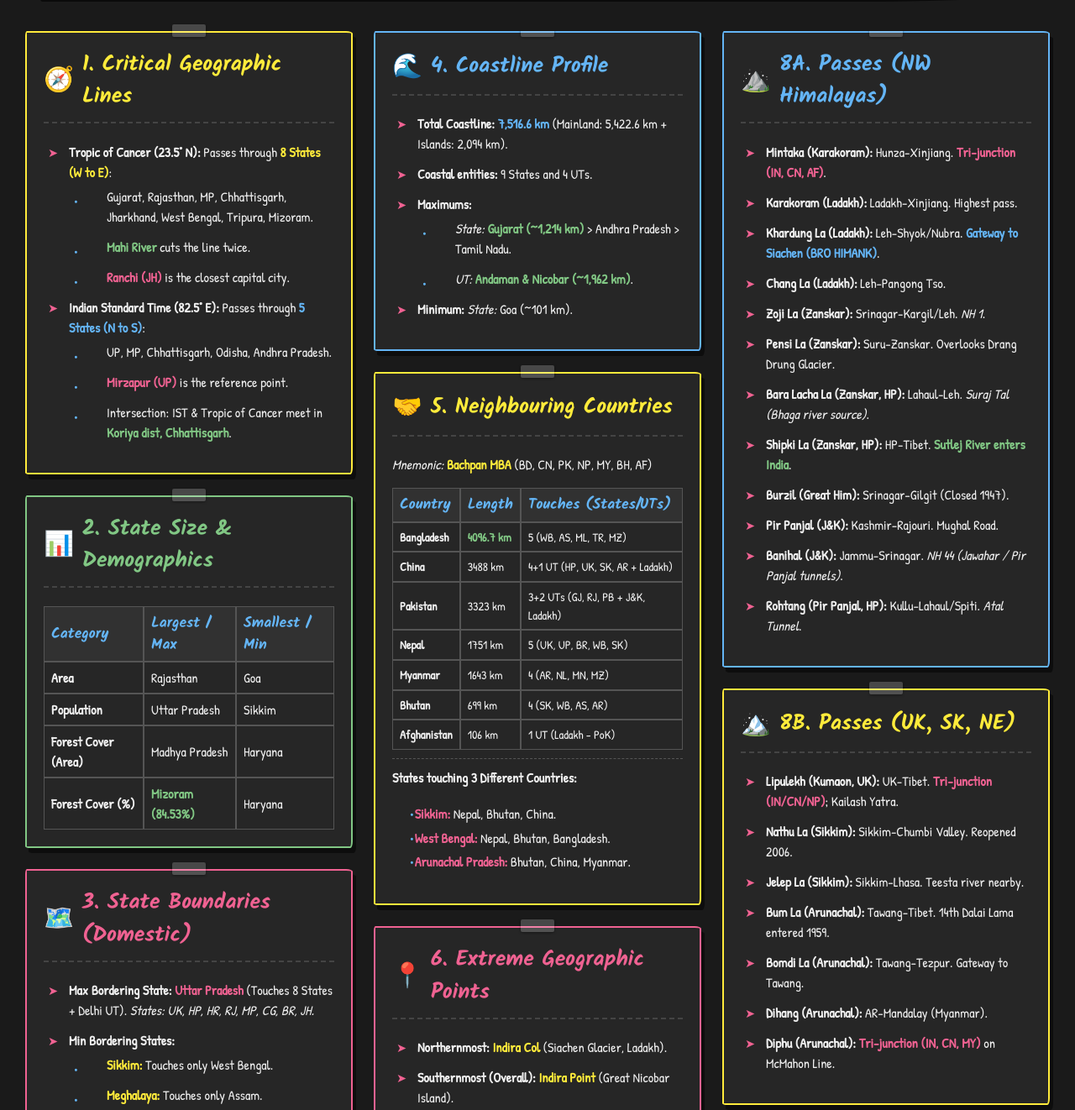
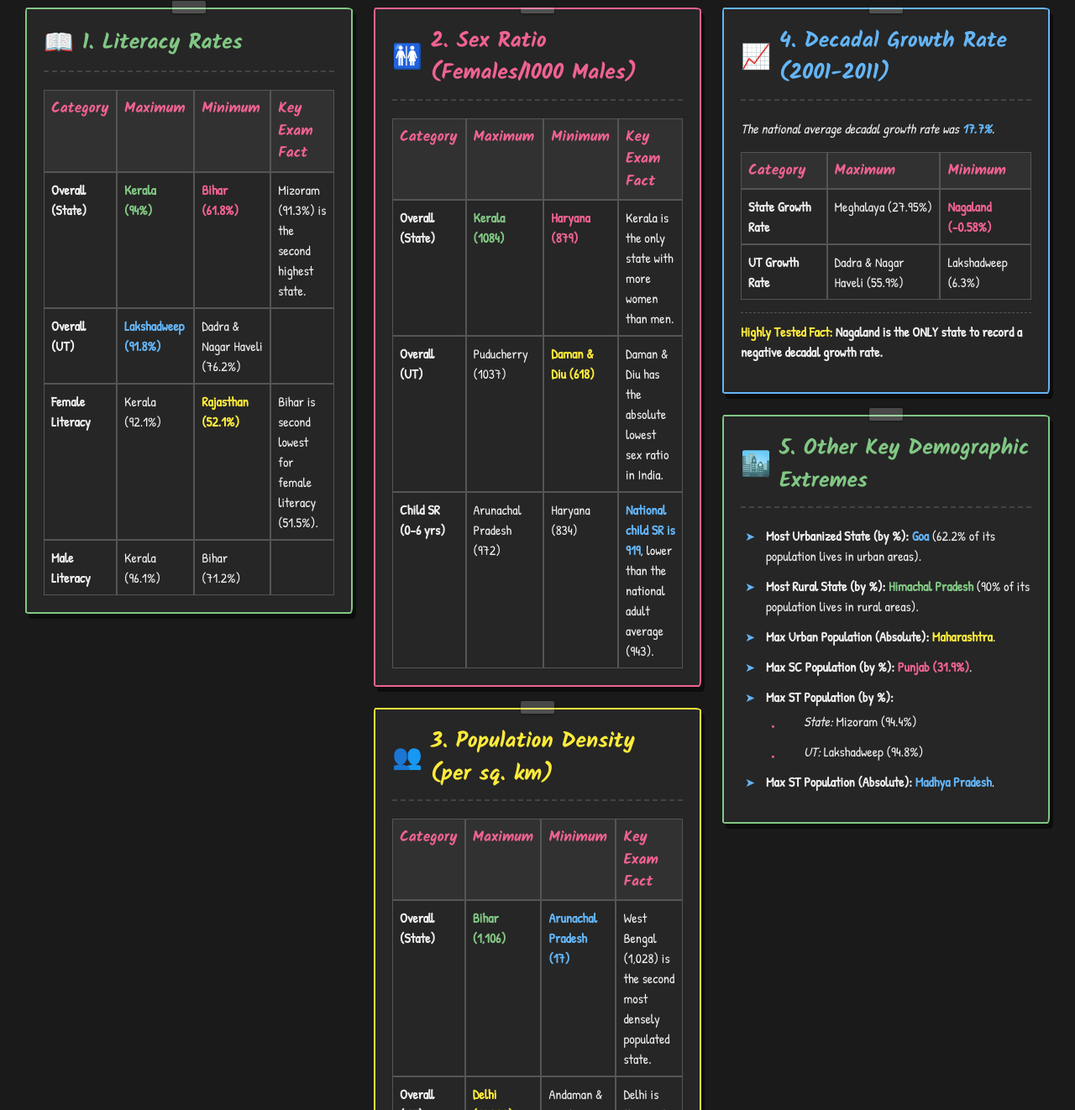
Before and after one commit to pp-luffy/CA, a plain HTML site: page html/Shortnotes/Geography/India.html in a window 1280 px wide. Shown: the part 409-1731 px from the top of the page at 84% size. Drawn offline with Linux system fonts and the light colour scheme.

Commit message:
Update India.html

```diff
--- a/html/Shortnotes/Geography/India.html
+++ b/html/Shortnotes/Geography/India.html
@@ -3,7 +3,7 @@
 <head>
     <meta charset="UTF-8">
     <meta name="viewport" content="width=device-width, initial-scale=1.0">
-    <title>Indian Geography Complete Revision Board</title>
+    <title>Census 2011 Demographics Revision Board</title>
     <link href="https://fonts.googleapis.com/css2?family=Kalam:wght@400;700&family=Patrick+Hand&display=swap" rel="stylesheet">
     <style>
         :root {
@@ -79,8 +79,8 @@
 
         /* Ultra-Short Revision Header */
         .revision-header {
-            background: linear-gradient(135deg, #182e3a, #262626);
-            border: 3px solid var(--accent-blue);
+            background: linear-gradient(135deg, #3a182e, #262626);
+            border: 3px solid var(--accent-pink);
             border-radius: 255px 15px 225px 15px/15px 225px 15px 255px;
             padding: 25px 35px;
             margin-bottom: 40px;
@@ -89,7 +89,7 @@
 
         .revision-header h1 {
             font-family: var(--font-head);
-            color: var(--accent-blue);
+            color: var(--accent-pink);
             text-align: center;
             font-size: 2.2rem;
             margin-top: 0;
@@ -106,7 +106,7 @@
         }
 
         .quick-facts div {
-            border-left: 4px solid var(--accent-blue);
+            border-left: 4px solid var(--accent-pink);
             padding-left: 15px;
         }
 
@@ -179,7 +179,7 @@
             content: '➤';
             position: absolute;
             left: 0;
-            color: var(--accent-pink);
+            color: var(--accent-blue);
             font-size: 0.9rem;
             top: 2px;
         }
@@ -192,7 +192,7 @@
 
         .sub-list li::before {
             content: '•';
-            color: var(--accent-blue);
+            color: var(--accent-pink);
             font-size: 1.2rem;
             left: -15px;
         }
@@ -281,14 +281,15 @@
 
         .sketch-table th, .sketch-table td {
             border: 1px solid var(--border-color);
-            padding: 6px 8px;
+            padding: 8px;
             text-align: left;
+            vertical-align: top;
         }
 
         .sketch-table th {
             background: rgba(255,255,255,0.05);
             font-family: var(--font-head);
-            color: var(--accent-blue);
+            color: var(--accent-pink);
             font-size: 1.1rem;
         }
 
@@ -308,28 +309,22 @@
 
         <!-- Ultra-Short Quick Revision Sheet -->
         <div class="revision-header">
-            <h1>⚡ Indian Geography Quick Revision ⚡</h1>
+            <h1>⚡ Census 2011: Ultra-Short Revision ⚡</h1>
             <div class="quick-facts">
                 <div>
-                    <b>🧭 Core Lines:</b> <span class="hl-yellow">Tropic of Cancer (8 States)</span>, intersects IST (5 States) in Chhattisgarh. Mahi river cuts Cancer twice!
+                    <b>📖 Literacy:</b> <span class="hl-green">Kerala (94%)</span> is Max. <span class="hl-pink">Bihar (61.8%)</span> is Min. Rajasthan has lowest female literacy (52.1%).
                 </div>
                 <div>
-                    <b>📊 Extremes (States):</b><br>
-                    <i>Area:</i> RJ (Max) / Goa (Min).<br>
-                    <i>Pop:</i> UP (Max) / Sikkim (Min).<br>
-                    <i>Forest:</i> MP (Max Area), MZ (Max %).
+                    <b>🚻 Sex Ratio:</b> Max: Kerala (1084). Min: Haryana (879). Daman & Diu is lowest overall (618). <span class="hl-blue">Child SR is 919 (lower than Adult 943)</span>.
                 </div>
                 <div>
-                    <b>🗺️ Borders:</b> <span class="hl-pink">UP touches 8 States + 1 UT</span>. Sonbhadra (UP) touches 4 states. 5 States are strictly Landlocked.
+                    <b>👥 Density:</b> <span class="hl-yellow">Bihar (1,106)</span> is Max State. Arunachal (17) is Min State. Delhi (11,320) is highest overall.
                 </div>
                 <div>
-                    <b>🌊 Coastline:</b> 7,516.6 km. <span class="hl-blue">Gujarat (Max State)</span>, A&N (Max UT), Goa (Min State).
+                    <b>📈 Growth (2001-2011):</b> <span class="hl-blue">Nagaland (-0.58%)</span> ONLY negative state! Meghalaya highest state (27.95%). National Avg: 17.7%.
                 </div>
                 <div>
-                    <b>🤝 Neighbors (Bachpan MBA):</b> BD > CN > PK > NP > MY > BH > AF. Sikkim, WB, Arunachal touch 3 nations each.
-                </div>
-                <div>
-                    <b>📍 N/S/E/W Extremes:</b> Indira Col (N), Indira Point (S), Kibithu (E), Guhar Moti (W).
+                    <b>🏙️ Demographics:</b> Goa (Most Urban %), HP (Most Rural %), MP (Max ST Count), Punjab (Max SC %).
                 </div>
             </div>
         </div>
@@ -337,168 +332,121 @@
         <!-- Detailed Sketchnote Grid (Zero Omission) -->
         <div class="masonry-grid">
 
-            <!-- Card 1: Geographic Lines -->
-            <div class="card" style="border-color: var(--accent-yellow);">
-                <h2 style="color: var(--accent-yellow);"><span class="icon">🧭</span> 1. Critical Geographic Lines</h2>
-                <ul class="sketch-list">
-                    <li><b>Tropic of Cancer (23.5° N):</b> Passes through <span class="hl-yellow">8 States (W to E)</span>:
-                        <ul class="sub-list">
-                            <li>Gujarat, Rajasthan, MP, Chhattisgarh, Jharkhand, West Bengal, Tripura, Mizoram.</li>
-                            <li><span class="hl-green">Mahi River</span> cuts the line twice.</li>
-                            <li><span class="hl-pink">Ranchi (JH)</span> is the closest capital city.</li>
-                        </ul>
-                    </li>
-                    <li><b>Indian Standard Time (82.5° E):</b> Passes through <span class="hl-blue">5 States (N to S)</span>:
-                        <ul class="sub-list">
-                            <li>UP, MP, Chhattisgarh, Odisha, Andhra Pradesh.</li>
-                            <li><span class="hl-pink">Mirzapur (UP)</span> is the reference point.</li>
-                            <li>Intersection: IST & Tropic of Cancer meet in <span class="hl-green">Koriya dist, Chhattisgarh</span>.</li>
-                        </ul>
-                    </li>
-                </ul>
-            </div>
-
-            <!-- Card 2: State Size & Demographics -->
+            <!-- Card 1: Literacy Rates -->
             <div class="card" style="border-color: var(--accent-green);">
-                <h2 style="color: var(--accent-green);"><span class="icon">📊</span> 2. State Size & Demographics</h2>
+                <h2 style="color: var(--accent-green);"><span class="icon">📖</span> 1. Literacy Rates</h2>
                 <table class="sketch-table">
-                    <tr><th>Category</th><th>Largest / Max</th><th>Smallest / Min</th></tr>
-                    <tr><td><b>Area</b></td><td>Rajasthan</td><td>Goa</td></tr>
-                    <tr><td><b>Population</b></td><td>Uttar Pradesh</td><td>Sikkim</td></tr>
-                    <tr><td><b>Forest Cover (Area)</b></td><td>Madhya Pradesh</td><td>Haryana</td></tr>
-                    <tr><td><b>Forest Cover (%)</b></td><td><span class="hl-green">Mizoram (84.53%)</span></td><td>Haryana</td></tr>
+                    <tr><th>Category</th><th>Maximum</th><th>Minimum</th><th>Key Exam Fact</th></tr>
+                    <tr>
+                        <td><b>Overall (State)</b></td>
+                        <td><span class="hl-green">Kerala (94%)</span></td>
+                        <td><span class="hl-pink">Bihar (61.8%)</span></td>
+                        <td>Mizoram (91.3%) is the second highest state.</td>
+                    </tr>
+                    <tr>
+                        <td><b>Overall (UT)</b></td>
+                        <td><span class="hl-blue">Lakshadweep (91.8%)</span></td>
+                        <td>Dadra & Nagar Haveli (76.2%)</td>
+                        <td></td>
+                    </tr>
+                    <tr>
+                        <td><b>Female Literacy</b></td>
+                        <td>Kerala (92.1%)</td>
+                        <td><span class="hl-yellow">Rajasthan (52.1%)</span></td>
+                        <td>Bihar is second lowest for female literacy (51.5%).</td>
+                    </tr>
+                    <tr>
+                        <td><b>Male Literacy</b></td>
+                        <td>Kerala (96.1%)</td>
+                        <td>Bihar (71.2%)</td>
+                        <td></td>
+                    </tr>
                 </table>
             </div>
 
-            <!-- Card 3: Domestic Boundaries -->
+            <!-- Card 2: Sex Ratio -->
             <div class="card" style="border-color: var(--accent-pink);">
-                <h2 style="color: var(--accent-pink);"><span class="icon">🗺️</span> 3. State Boundaries (Domestic)</h2>
-                <ul class="sketch-list">
-                    <li><b>Max Bordering State:</b> <span class="hl-pink">Uttar Pradesh</span> (Touches 8 States + Delhi UT). <i>States: UK, HP, HR, RJ, MP, CG, BR, JH.</i></li>
-                    <li><b>Min Bordering States:</b>
-                        <ul class="sub-list">
-                            <li><span class="hl-yellow">Sikkim:</span> Touches only West Bengal.</li>
-                            <li><span class="hl-yellow">Meghalaya:</span> Touches only Assam.</li>
-                        </ul>
-                    </li>
-                    <li><b>Landlocked States (5):</b> MP, Chhattisgarh, Jharkhand, Telangana, Haryana. <i>(Note: Delhi & Chandigarh are UTs).</i></li>
-                    <li><b>Niche District Fact:</b> <span class="hl-green">Sonbhadra (UP)</span> is the ONLY district touching 4 states (MP, CG, JH, BR).</li>
-                    <li><b>Niche State Facts:</b>
-                        <ul class="sub-list">
-                            <li><span class="hl-blue">Tripura:</span> Bordered by Bangladesh on 3 sides (N, S, W).</li>
-                            <li><span class="hl-blue">Assam:</span> Borders ALL other 6 "Seven Sister" states + West Bengal.</li>
-                        </ul>
-                    </li>
-                </ul>
-            </div>
-
-            <!-- Card 4: Coastline Profile -->
-            <div class="card" style="border-color: var(--accent-blue);">
-                <h2 style="color: var(--accent-blue);"><span class="icon">🌊</span> 4. Coastline Profile</h2>
-                <ul class="sketch-list">
-                    <li><b>Total Coastline:</b> <span class="hl-blue">7,516.6 km</span> (Mainland: 5,422.6 km + Islands: 2,094 km).</li>
-                    <li><b>Coastal entities:</b> 9 States and 4 UTs.</li>
-                    <li><b>Maximums:</b>
-                        <ul class="sub-list">
-                            <li><i>State:</i> <span class="hl-green">Gujarat (~1,214 km)</span> > Andhra Pradesh > Tamil Nadu.</li>
-                            <li><i>UT:</i> <span class="hl-green">Andaman & Nicobar (~1,962 km)</span>.</li>
-                        </ul>
-                    </li>
-                    <li><b>Minimum:</b> <i>State:</i> Goa (~101 km).</li>
-                </ul>
-            </div>
-
-            <!-- Card 5: Neighbouring Countries -->
-            <div class="card" style="border-color: var(--accent-yellow);">
-                <h2 style="color: var(--accent-yellow);"><span class="icon">🤝</span> 5. Neighbouring Countries</h2>
-                <p><i>Mnemonic:</i> <b class="hl-yellow">Bachpan MBA</b> (BD, CN, PK, NP, MY, BH, AF)</p>
-                <table class="sketch-table" style="font-size: 0.9rem;">
-                    <tr><th>Country</th><th>Length</th><th>Touches (States/UTs)</th></tr>
-                    <tr><td><b>Bangladesh</b></td><td><span class="hl-green">4096.7 km</span></td><td>5 (WB, AS, ML, TR, MZ)</td></tr>
-                    <tr><td><b>China</b></td><td>3488 km</td><td>4+1 UT (HP, UK, SK, AR + Ladakh)</td></tr>
-                    <tr><td><b>Pakistan</b></td><td>3323 km</td><td>3+2 UTs (GJ, RJ, PB + J&K, Ladakh)</td></tr>
-                    <tr><td><b>Nepal</b></td><td>1751 km</td><td>5 (UK, UP, BR, WB, SK)</td></tr>
-                    <tr><td><b>Myanmar</b></td><td>1643 km</td><td>4 (AR, NL, MN, MZ)</td></tr>
-                    <tr><td><b>Bhutan</b></td><td>699 km</td><td>4 (SK, WB, AS, AR)</td></tr>
-                    <tr><td><b>Afghanistan</b></td><td>106 km</td><td>1 UT (Ladakh - PoK)</td></tr>
-                </table>
-                <p style="margin-top: 10px; font-weight: bold; border-top: 1px dashed var(--border-color); padding-top:10px;">States touching 3 Different Countries:</p>
-                <ul class="sub-list">
-                    <li><span class="hl-pink">Sikkim:</span> Nepal, Bhutan, China.</li>
-                    <li><span class="hl-pink">West Bengal:</span> Nepal, Bhutan, Bangladesh.</li>
-                    <li><span class="hl-pink">Arunachal Pradesh:</span> Bhutan, China, Myanmar.</li>
-                </ul>
-            </div>
-
-            <!-- Card 6: Extreme Points -->
-            <div class="card" style="border-color: var(--accent-pink);">
-                <h2 style="color: var(--accent-pink);"><span class="icon">📍</span> 6. Extreme Geographic Points</h2>
-                <ul class="sketch-list">
-                    <li><b>Northernmost:</b> <span class="hl-yellow">Indira Col</span> (Siachen Glacier, Ladakh).</li>
-                    <li><b>Southernmost (Overall):</b> <span class="hl-yellow">Indira Point</span> (Great Nicobar Island).</li>
-                    <li><b>Southernmost (Mainland):</b> <span class="hl-yellow">Kanyakumari / Cape Comorin</span> (Tamil Nadu).</li>
-                    <li><b>Easternmost:</b> <span class="hl-blue">Kibithu</span> (Anjaw district, Arunachal Pradesh).</li>
-                    <li><b>Westernmost:</b> <span class="hl-green">Guhar Moti</span> (Near Sir Creek, Kutch dist, Gujarat).</li>
-                </ul>
-            </div>
-
-            <!-- Card 7: Boundary Lines -->
-            <div class="card" style="border-color: var(--accent-green);">
-                <h2 style="color: var(--accent-green);"><span class="icon">✂️</span> 7. Major Boundary Lines</h2>
-                <table class="sketch-table" style="font-size: 0.95rem;">
-                    <tr><th>Line</th><th>Between</th><th>Fact</th></tr>
-                    <tr><td><b>McMahon</b></td><td>IN & CN</td><td>1914 Shimla Accord (AR/Tibet)</td></tr>
-                    <tr><td><b>Radcliffe</b></td><td>IN & PK</td><td>1947; Also IN-BD border</td></tr>
-                    <tr><td><b>Durand</b></td><td>PK & AF</td><td>1893 (Orig. Brit India/Afghan)</td></tr>
-                    <tr><td><b>Sir Creek</b></td><td>IN & PK</td><td>96km estuary in Rann of Kutch</td></tr>
-                    <tr><td><b>LoC</b></td><td>IN & PK</td><td>J&K Military line (1972 Simla)</td></tr>
-                    <tr><td><b>LAC</b></td><td>IN & CN</td><td>De facto border (Post 1962)</td></tr>
-                    <tr><td><b>49th //</b></td><td>US & CAN</td><td>Longest unfortified in world</td></tr>
-                    <tr><td><b>38th //</b></td><td>N & S KR</td><td>Heavily militarized post-WWII</td></tr>
+                <h2 style="color: var(--accent-pink);"><span class="icon">🚻</span> 2. Sex Ratio (Females/1000 Males)</h2>
+                <table class="sketch-table">
+                    <tr><th>Category</th><th>Maximum</th><th>Minimum</th><th>Key Exam Fact</th></tr>
+                    <tr>
+                        <td><b>Overall (State)</b></td>
+                        <td><span class="hl-green">Kerala (1084)</span></td>
+                        <td><span class="hl-pink">Haryana (879)</span></td>
+                        <td>Kerala is the only state with more women than men.</td>
+                    </tr>
+                    <tr>
+                        <td><b>Overall (UT)</b></td>
+                        <td>Puducherry (1037)</td>
+                        <td><span class="hl-yellow">Daman & Diu (618)</span></td>
+                        <td>Daman & Diu has the absolute lowest sex ratio in India.</td>
+                    </tr>
+                    <tr>
+                        <td><b>Child SR (0-6 yrs)</b></td>
+                        <td>Arunachal Pradesh (972)</td>
+                        <td>Haryana (834)</td>
+                        <td><span class="hl-blue">National child SR is 919</span>, lower than the national adult average (943).</td>
+                    </tr>
                 </table>
             </div>
 
-            <!-- Card 8A: Passes - J&K, Ladakh, HP -->
-            <div class="card" style="border-color: var(--accent-blue);">
-                <h2 style="color: var(--accent-blue);"><span class="icon">⛰️</span> 8A. Passes (NW Himalayas)</h2>
-                <ul class="sketch-list">
-                    <li><b>Mintaka (Karakoram):</b> Hunza-Xinjiang. <span class="hl-pink">Tri-junction (IN, CN, AF)</span>.</li>
-                    <li><b>Karakoram (Ladakh):</b> Ladakh-Xinjiang. Highest pass.</li>
-                    <li><b>Khardung La (Ladakh):</b> Leh-Shyok/Nubra. <span class="hl-blue">Gateway to Siachen (BRO HIMANK)</span>.</li>
-                    <li><b>Chang La (Ladakh):</b> Leh-Pangong Tso.</li>
-                    <li><b>Zoji La (Zanskar):</b> Srinagar-Kargil/Leh. <i>NH 1</i>.</li>
-                    <li><b>Pensi La (Zanskar):</b> Suru-Zanskar. Overlooks Drang Drung Glacier.</li>
-                    <li><b>Bara Lacha La (Zanskar, HP):</b> Lahaul-Leh. <i>Suraj Tal (Bhaga river source)</i>.</li>
-                    <li><b>Shipki La (Zanskar, HP):</b> HP-Tibet. <span class="hl-green">Sutlej River enters India</span>.</li>
-                    <li><b>Burzil (Great Him):</b> Srinagar-Gilgit (Closed 1947).</li>
-                    <li><b>Pir Panjal (J&K):</b> Kashmir-Rajouri. Mughal Road.</li>
-                    <li><b>Banihal (J&K):</b> Jammu-Srinagar. <i>NH 44 (Jawahar / Pir Panjal tunnels)</i>.</li>
-                    <li><b>Rohtang (Pir Panjal, HP):</b> Kullu-Lahaul/Spiti. <i>Atal Tunnel</i>.</li>
-                </ul>
+            <!-- Card 3: Population Density -->
+            <div class="card" style="border-color: var(--accent-yellow);">
+                <h2 style="color: var(--accent-yellow);"><span class="icon">👥</span> 3. Population Density (per sq. km)</h2>
+                <table class="sketch-table">
+                    <tr><th>Category</th><th>Maximum</th><th>Minimum</th><th>Key Exam Fact</th></tr>
+                    <tr>
+                        <td><b>Overall (State)</b></td>
+                        <td><span class="hl-green">Bihar (1,106)</span></td>
+                        <td><span class="hl-blue">Arunachal Pradesh (17)</span></td>
+                        <td>West Bengal (1,028) is the second most densely populated state.</td>
+                    </tr>
+                    <tr>
+                        <td><b>Overall (UT)</b></td>
+                        <td><span class="hl-yellow">Delhi (11,320)</span></td>
+                        <td>Andaman & Nicobar (46)</td>
+                        <td>Delhi is the most densely populated region in the country overall.</td>
+                    </tr>
+                </table>
             </div>
 
-            <!-- Card 8B: Passes - UK, Sikkim, NE -->
-            <div class="card" style="border-color: var(--accent-yellow);">
-                <h2 style="color: var(--accent-yellow);"><span class="icon">🏔️</span> 8B. Passes (UK, SK, NE)</h2>
-                <ul class="sketch-list">
-                    <li><b>Lipulekh (Kumaon, UK):</b> UK-Tibet. <span class="hl-pink">Tri-junction (IN/CN/NP)</span>; Kailash Yatra.</li>
-                    <li><b>Nathu La (Sikkim):</b> Sikkim-Chumbi Valley. Reopened 2006.</li>
-                    <li><b>Jelep La (Sikkim):</b> Sikkim-Lhasa. Teesta river nearby.</li>
-                    <li><b>Bum La (Arunachal):</b> Tawang-Tibet. 14th Dalai Lama entered 1959.</li>
-                    <li><b>Bomdi La (Arunachal):</b> Tawang-Tezpur. Gateway to Tawang.</li>
-                    <li><b>Dihang (Arunachal):</b> AR-Mandalay (Myanmar).</li>
-                    <li><b>Diphu (Arunachal):</b> <span class="hl-pink">Tri-junction (IN, CN, MY)</span> on McMahon Line.</li>
-                </ul>
+            <!-- Card 4: Decadal Growth Rate -->
+            <div class="card" style="border-color: var(--accent-blue);">
+                <h2 style="color: var(--accent-blue);"><span class="icon">📈</span> 4. Decadal Growth Rate (2001-2011)</h2>
+                <p><i>The national average decadal growth rate was <span class="hl-blue">17.7%</span>.</i></p>
+                <table class="sketch-table">
+                    <tr><th>Category</th><th>Maximum</th><th>Minimum</th></tr>
+                    <tr>
+                        <td><b>State Growth Rate</b></td>
+                        <td>Meghalaya (27.95%)</td>
+                        <td><span class="hl-pink">Nagaland (-0.58%)</span></td>
+                    </tr>
+                    <tr>
+                        <td><b>UT Growth Rate</b></td>
+                        <td>Dadra & Nagar Haveli (55.9%)</td>
+                        <td>Lakshadweep (6.3%)</td>
+                    </tr>
+                </table>
+                <p style="margin-top: 15px; font-weight: bold; border-top: 1px dashed var(--border-color); padding-top:10px;">
+                    <span class="hl-yellow">Highly Tested Fact:</span> Nagaland is the ONLY state to record a negative decadal growth rate.
+                </p>
             </div>
 
-            <!-- Card 8C: Peninsular Passes -->
-            <div class="card" style="border-color: var(--accent-pink);">
-                <h2 style="color: var(--accent-pink);"><span class="icon">🌴</span> 8C. Peninsular Passes (W. Ghats)</h2>
+            <!-- Card 5: Other Demographics -->
+            <div class="card" style="border-color: var(--accent-green);">
+                <h2 style="color: var(--accent-green);"><span class="icon">🏙️</span> 5. Other Key Demographic Extremes</h2>
                 <ul class="sketch-list">
-                    <li><b>Thal Ghat (MH):</b> Mumbai-Nashik. <i>Mumbai-Kolkata rail/highway</i>.</li>
-                    <li><b>Bhor Ghat (MH):</b> Mumbai-Pune. <i>Oldest route to Deccan</i>.</li>
-                    <li><b>Pal Ghat (KL):</b> Palakkad (KL)-Coimbatore (TN). <span class="hl-blue">Gap between Nilgiri (N) and Anaimalai Hills (S)</span>.</li>
-                    <li><b>Shencottah (KL/TN):</b> Kollam (KL)-Madurai (TN). <i>Separates Cardamom Hills</i>.</li>
+                    <li><b>Most Urbanized State (by %):</b> <span class="hl-blue">Goa</span> (62.2% of its population lives in urban areas).</li>
+                    <li><b>Most Rural State (by %):</b> <span class="hl-green">Himachal Pradesh</span> (90% of its population lives in rural areas).</li>
+                    <li><b>Max Urban Population (Absolute):</b> <span class="hl-yellow">Maharashtra</span>.</li>
+                    <li><b>Max SC Population (by %):</b> <span class="hl-pink">Punjab (31.9%)</span>.</li>
+                    <li><b>Max ST Population (by %):</b>
+                        <ul class="sub-list">
+                            <li><i>State:</i> Mizoram (94.4%)</li>
+                            <li><i>UT:</i> Lakshadweep (94.8%)</li>
+                        </ul>
+                    </li>
+                    <li><b>Max ST Population (Absolute):</b> <span class="hl-blue">Madhya Pradesh</span>.</li>
                 </ul>
             </div>
 
@@ -518,14 +466,14 @@
 
         // 2. Hydration (Load saved state)
         function loadState() {
-            const savedState = localStorage.getItem('upsc_indian_geo_sketchnote_data');
+            const savedState = localStorage.getItem('upsc_census_sketchnote_data');
             if (savedState) {
                 boardContainer.innerHTML = savedState;
             }
         }
 
         function saveState() {
-            localStorage.setItem('upsc_indian_geo_sketchnote_data', boardContainer.innerHTML);
+            localStorage.setItem('upsc_census_sketchnote_data', boardContainer.innerHTML);
         }
 
         // Initialize
@@ -662,7 +610,7 @@
 
             const link = document.createElement("a");
             link.href = url;
-            link.download = "Indian_Geography_Revision_Board.html";
+            link.download = "Census_2011_Revision_Board.html";
             document.body.appendChild(link);
             link.click();
             document.body.removeChild(link);
```
